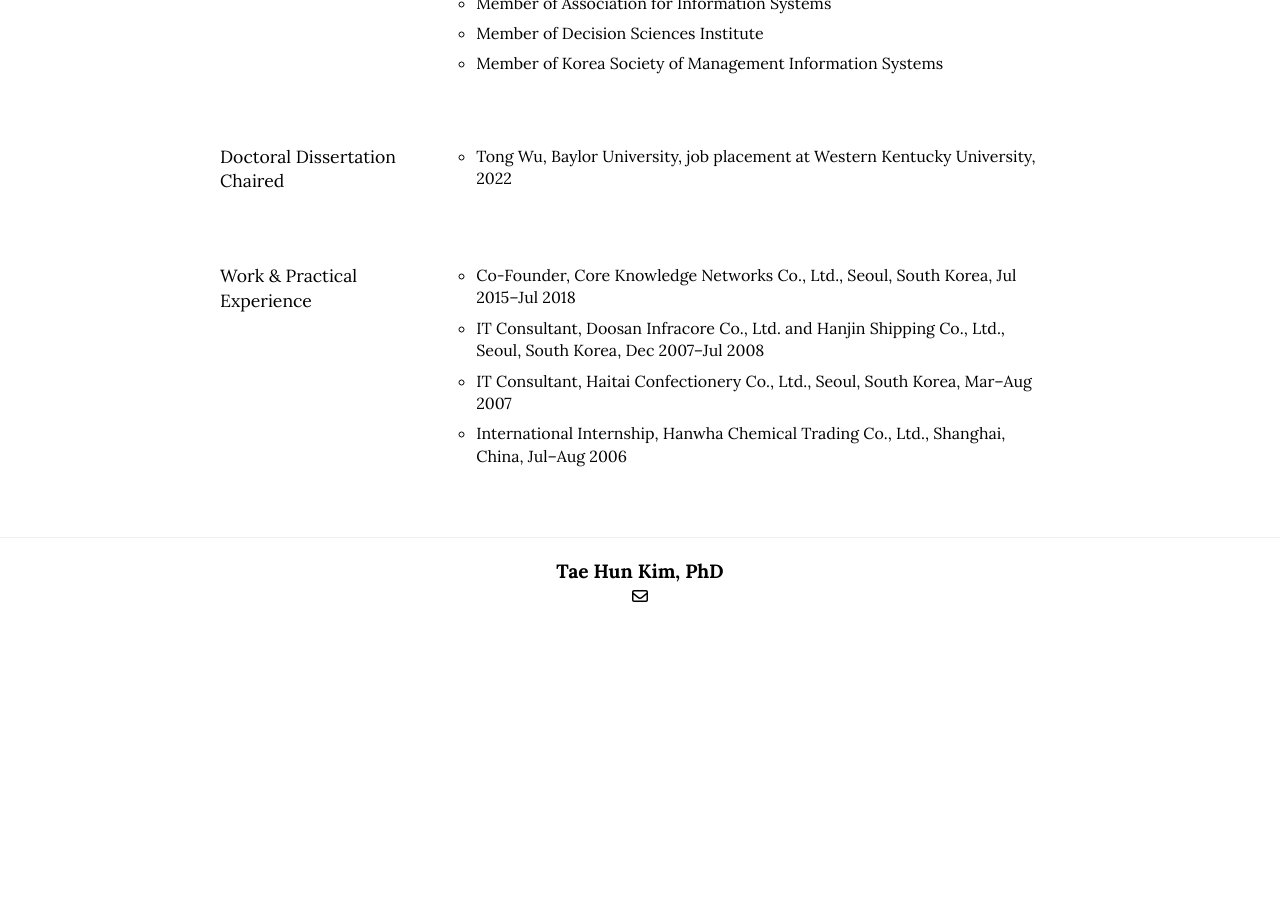
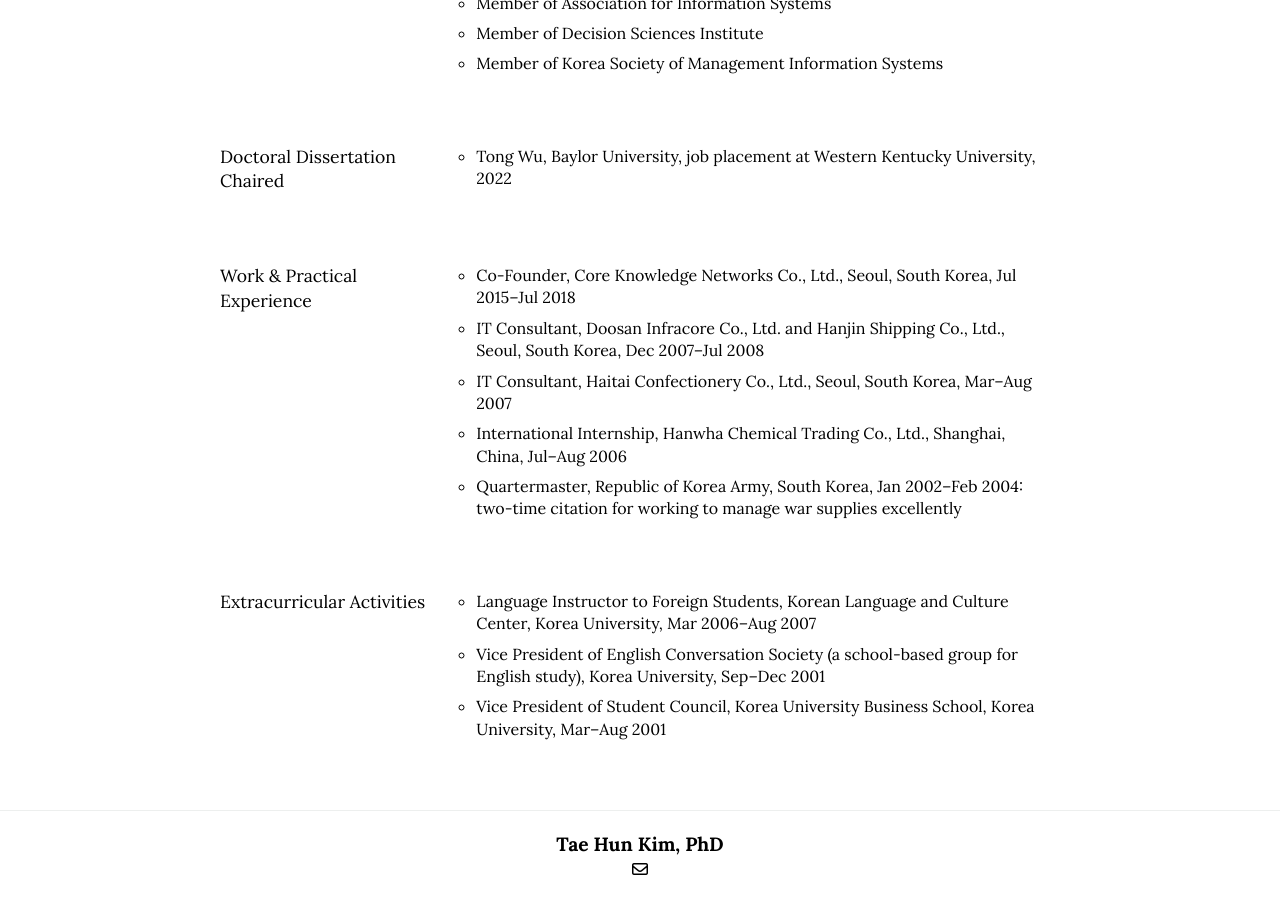
Before and after one commit to istaehun/taehun, a Jekyll site: the page built from engagement.html, in a window 1280 px wide and 900 px high, scrolled down 4006 px. Built offline with Jekyll 4.4.1, drawn with Linux system fonts in a browser that asks for light colours; nearby versions of some CDN libraries; before the commit the page ends 4633 px from its top, so only the background shows below that.

Commit message:
Update engagement.yml

```diff
--- a/_data/engagement.yml
+++ b/_data/engagement.yml
@@ -104,3 +104,10 @@ engagements:
       - "IT Consultant, Doosan Infracore Co., Ltd. and Hanjin Shipping Co., Ltd., Seoul, South Korea, Dec 2007–Jul 2008"
       - "IT Consultant, Haitai Confectionery Co., Ltd., Seoul, South Korea, Mar–Aug 2007"
       - "International Internship, Hanwha Chemical Trading Co., Ltd., Shanghai, China, Jul–Aug 2006"
+      - "Quartermaster, Republic of Korea Army, South Korea, Jan 2002–Feb 2004: two-time citation for working to manage war supplies excellently"
+  -
+    title: Extracurricular Activities
+    list:
+      - "Language Instructor to Foreign Students, Korean Language and Culture Center, Korea University, Mar 2006–Aug 2007"
+      - "Vice President of English Conversation Society (a school-based group for English study), Korea University, Sep–Dec 2001"
+      - "Vice President of Student Council, Korea University Business School, Korea University, Mar–Aug 2001"
```
